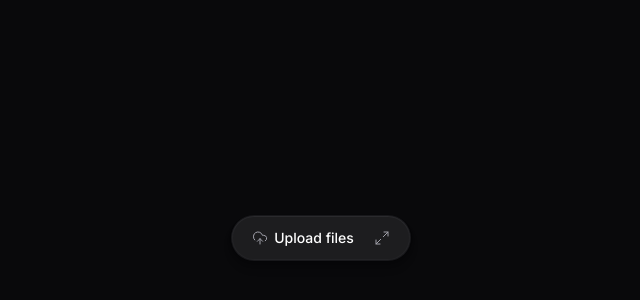
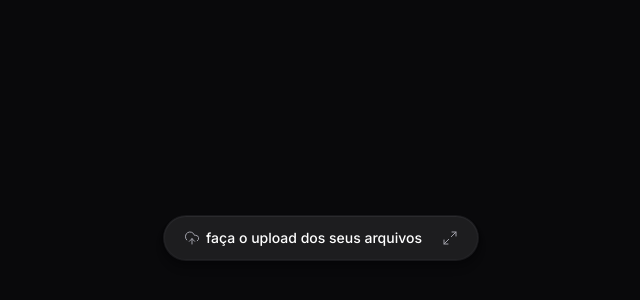
Before and after one commit to burn-c/upload-widget-web, a React (Vite) app: page / in a window 1280 px wide. Shown: the part 162-462 px from the top of the page, without its empty margins (319-959 px from the left). Built offline with nearby package versions, Linux system fonts and the light colour scheme.

Commit message:
ci: add sync files to S3

```diff
--- a/src/components/upload-widget-title.tsx
+++ b/src/components/upload-widget-title.tsx
@@ -10,10 +10,10 @@ export function UploadWidgetTitle() {
       <UploadCloud className="size-4 text-zinc-400" strokeWidth={1.5} />
       {isThereAnyPendingUploads ? (
         <span className="flex items-baseline gap-1">
-          Uploading <span className="text-xs text-zinc-400 tabular-nums">{globalPercentage}%</span>
+          Subindo <span className="text-xs text-zinc-400 tabular-nums">{globalPercentage}%</span>
         </span>
       ) : (
-        <span>Upload files</span>
+        <span>faça o upload dos seus arquivos</span>
       )}
     </div>
   )
```
